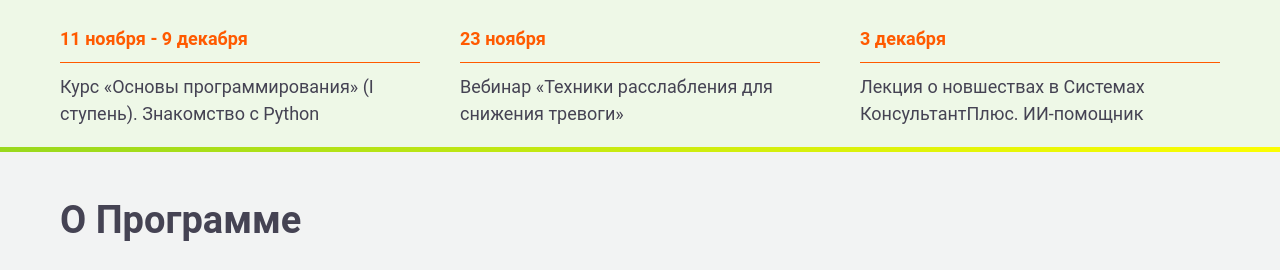
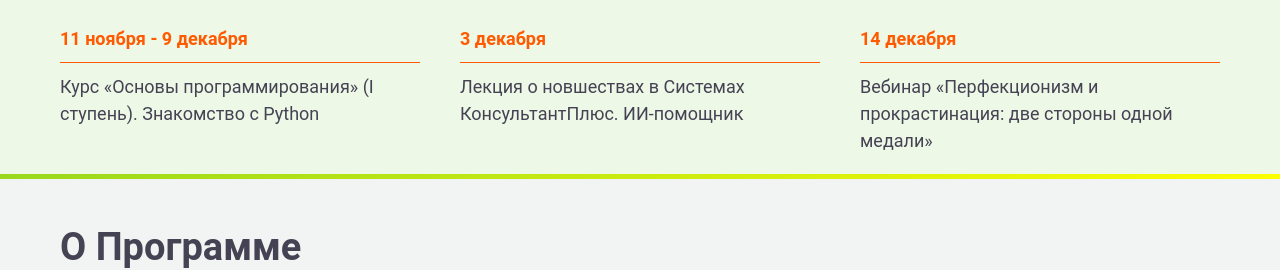
Before and after one commit to GalaMalin/Education, a plain HTML site: page index.html in a window 1280 px wide. Shown: the part 556-826 px from the top of the page. Drawn offline with Linux system fonts and the light colour scheme.

Commit message:
Add files via upload

```diff
--- a/index.html
+++ b/index.html
@@ -56,15 +56,17 @@
                         <div class="anonce_block-item-line"></div>
                         <div class="anonce_block-item-text"><p>Курс «Основы программирования» (I ступень). Знакомство с Python</p></div>
                     </a>
-                    <a href="#trevoga" class="anonce_block-item">
-                        <div class="anonce_block-item-date"><p>23 ноября</p></div>
-                        <div class="anonce_block-item-line"></div>
-                        <div class="anonce_block-item-text"><p>Вебинар «Техники расслабления для снижения тревоги»</p></div>
-                    </a>
+
                     <a href="#kp_new2026" class="anonce_block-item">
                         <div class="anonce_block-item-date"><p>3 декабря</p></div>
                         <div class="anonce_block-item-line"></div>
                         <div class="anonce_block-item-text"><p>Лекция о новшествах в Системах КонсультантПлюс. ИИ-помощник</p></div>
+                    </a>
+
+                    <a href="#trevoga" class="anonce_block-item">
+                        <div class="anonce_block-item-date"><p>14 декабря</p></div>
+                        <div class="anonce_block-item-line"></div>
+                        <div class="anonce_block-item-text"><p>Вебинар «Перфекционизм и прокрастинация: две стороны одной медали»</p></div>
                     </a>
                 </div>
                 </div>
```
